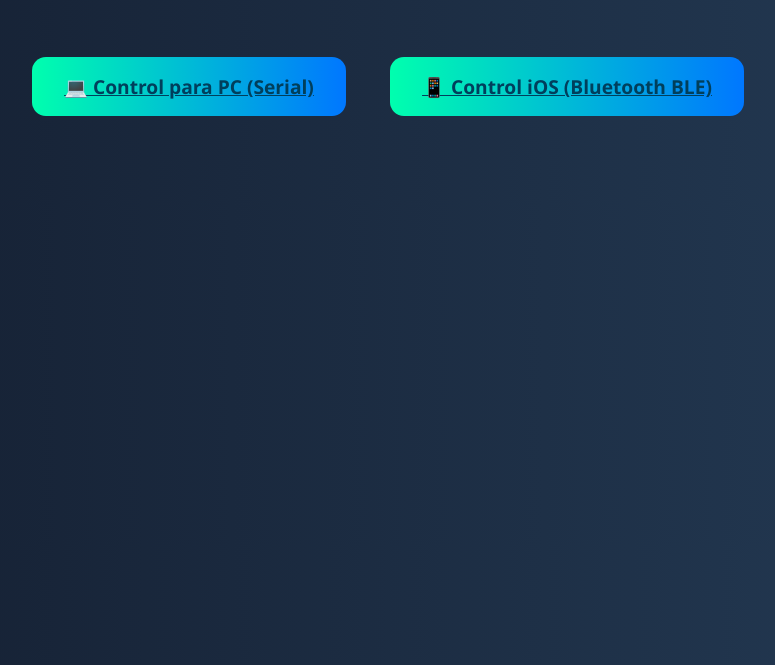
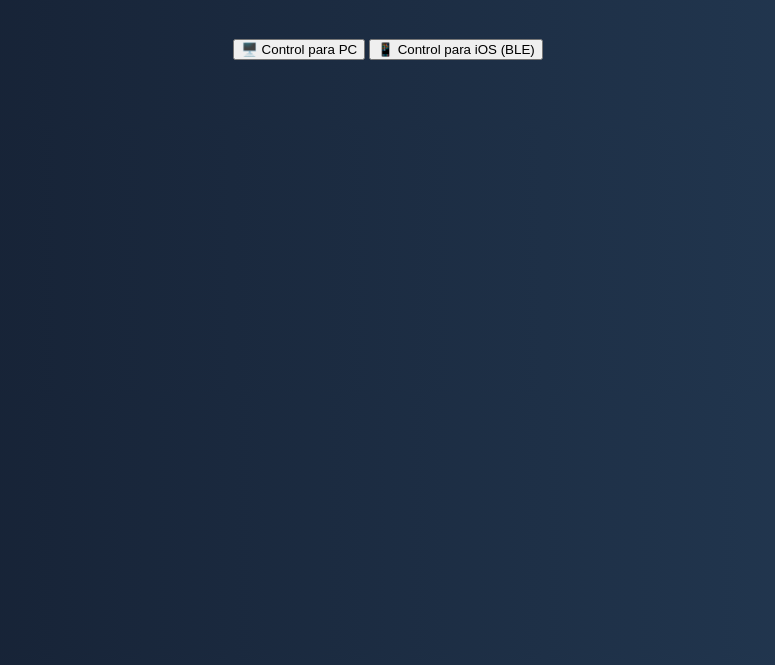
Before and after one commit to MapacheAzul/RC-crawler, a plain HTML site: page index.html in a window 1280 px wide. Shown: the part 135-800 px from the top of the page, without its empty margins (252-1027 px from the left). Drawn offline with Linux system fonts and the light colour scheme.

Commit message:
index.html

```diff
--- a/index.html
+++ b/index.html
@@ -38,7 +38,7 @@
 </head>
 <body>
   <h1>Selecciona tu plataforma</h1>
-  <a href="control_pc.html" class="btn">💻 Control para PC (Serial)</a>
-  <a href="ios_control.html" class="btn">📱 Control iOS (Bluetooth BLE)</a>
+<a href="control_pc.html"><button>🖥️ Control para PC</button></a>
+<a href="ios_control.html"><button>📱 Control para iOS (BLE)</button></a>
 </body>
 </html>
```
